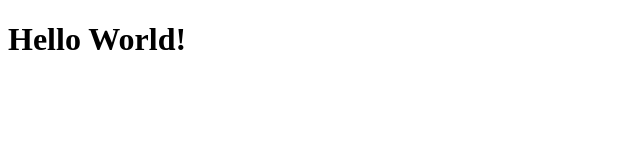
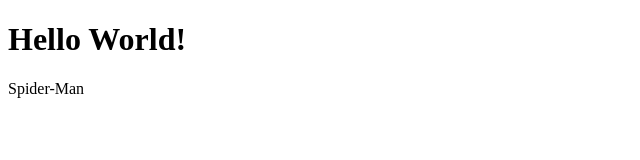
Before and after one commit to Shresth-291/localRepo, a plain HTML site: page index.html in a window 1280 px wide. Shown: the whole page, without its empty margins (0-640 px from the left). Drawn offline with Linux system fonts and the light colour scheme.

Commit message:
paragraph added

```diff
--- a/index.html
+++ b/index.html
@@ -7,5 +7,6 @@
 </head>
 <body>
     <h1>Hello World!</h1>
+    <p>Spider-Man</p>
 </body>
 </html>
```
